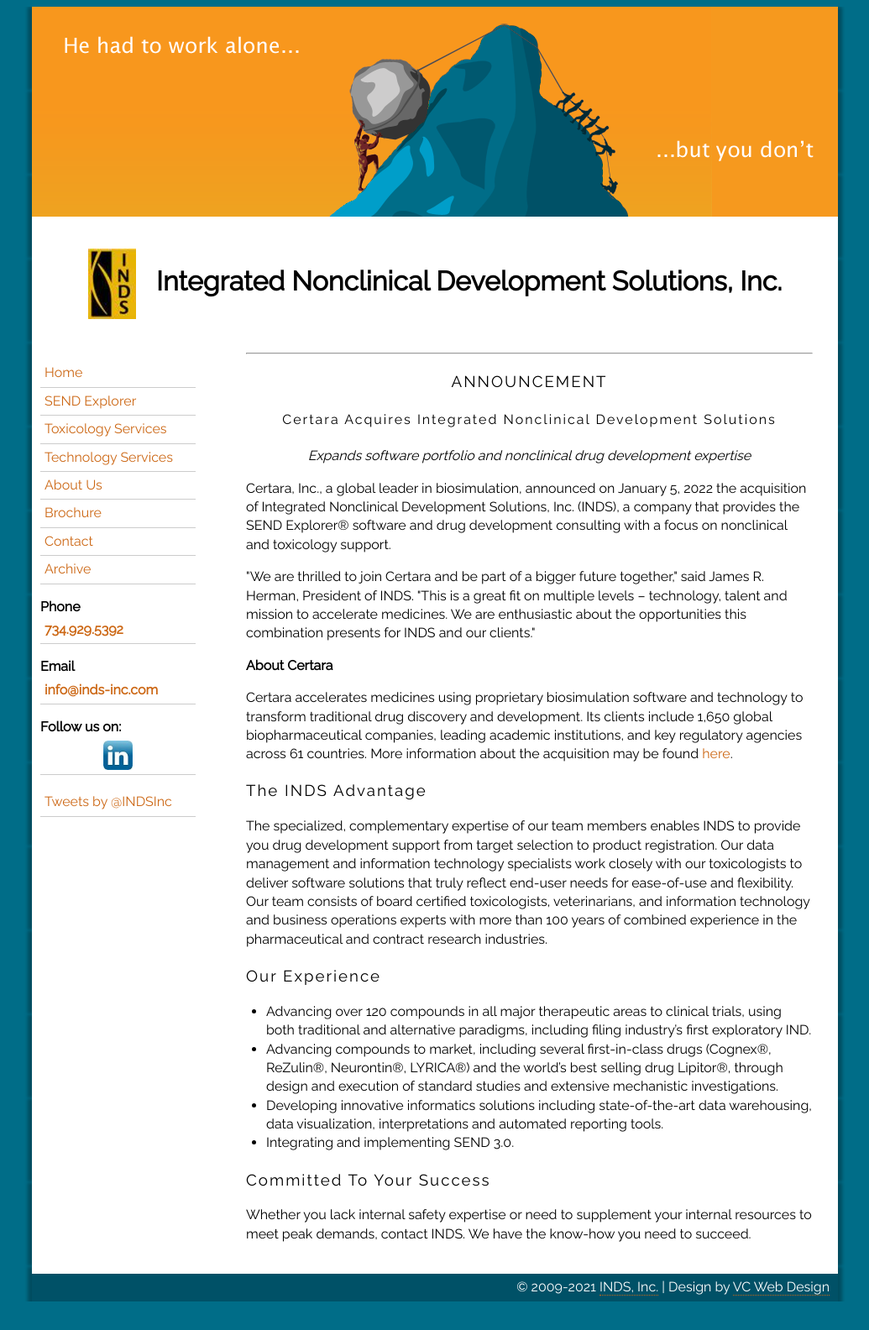
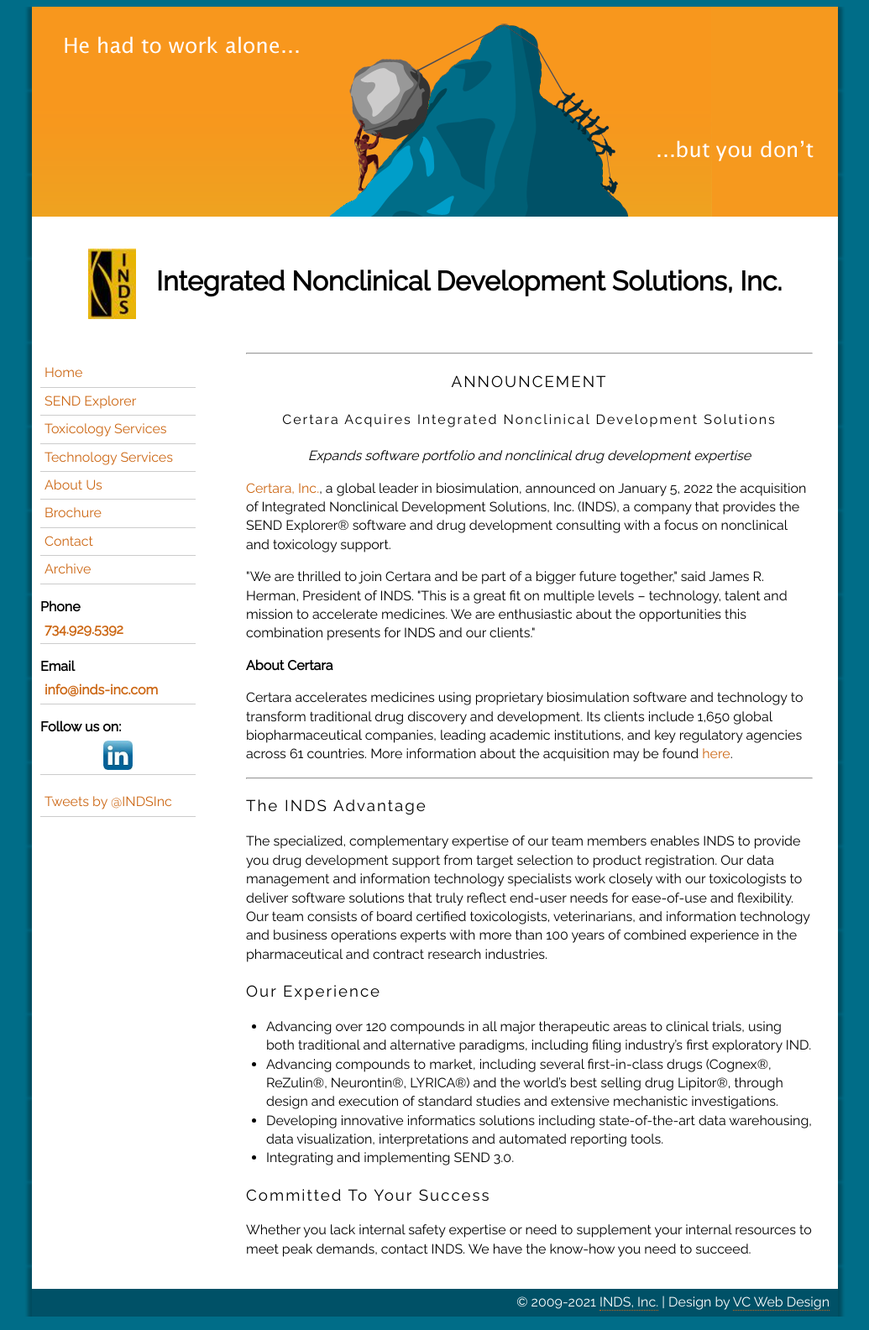
Before and after one commit to inds-inc/inds-inc.github.io, a Jekyll site: the page built from index.md, in a window 1280 px wide. Shown: the whole page at 84% size, without its empty margins (122-1157 px from the left). Built offline with Jekyll 4.4.1, drawn with Linux system fonts in a browser that asks for light colours; comment, search, counter and statistics services are not loaded; some of the changed lines change nothing that is shown.

Commit message:
update announcement

```diff
--- a/index.md
+++ b/index.md
@@ -8,7 +8,7 @@
 <h4 style="text-align:center">Certara Acquires Integrated Nonclinical Development Solutions</h4>
 <p style="font-style:italic; text-align:center">Expands software portfolio and nonclinical drug development expertise</p>
 
-<p>Certara, Inc., a global leader in biosimulation, announced on January 5, 2022 the acquisition of Integrated Nonclinical Development Solutions, Inc. (INDS), a company that provides the SEND Explorer® software and drug development consulting with a focus on nonclinical and toxicology support.</p>
+<p><a href="https://certara.com">Certara, Inc.</a>, a global leader in biosimulation, announced on January 5, 2022 the acquisition of Integrated Nonclinical Development Solutions, Inc. (INDS), a company that provides the SEND Explorer® software and drug development consulting with a focus on nonclinical and toxicology support.</p>
 
 <p>"We are thrilled to join Certara and be part of a bigger future together," said James R. Herman, President of INDS.  "This is a great fit on multiple levels – technology, talent and mission to accelerate medicines.  We are enthusiastic about the opportunities this combination presents for INDS and our clients."</p>
 
@@ -17,6 +17,7 @@
 <p>Certara accelerates medicines using proprietary biosimulation software and technology to transform traditional drug discovery and development. Its clients include 1,650 global biopharmaceutical companies, leading academic institutions, and key regulatory agencies across 61 countries.
 More information about the acquisition may be found <a href="https://www.certara.com/resources/?categories=pressrelease&&categories2=announcement">here</a>.</p>
 
+<hr>
 
 ### The INDS Advantage
 
```
